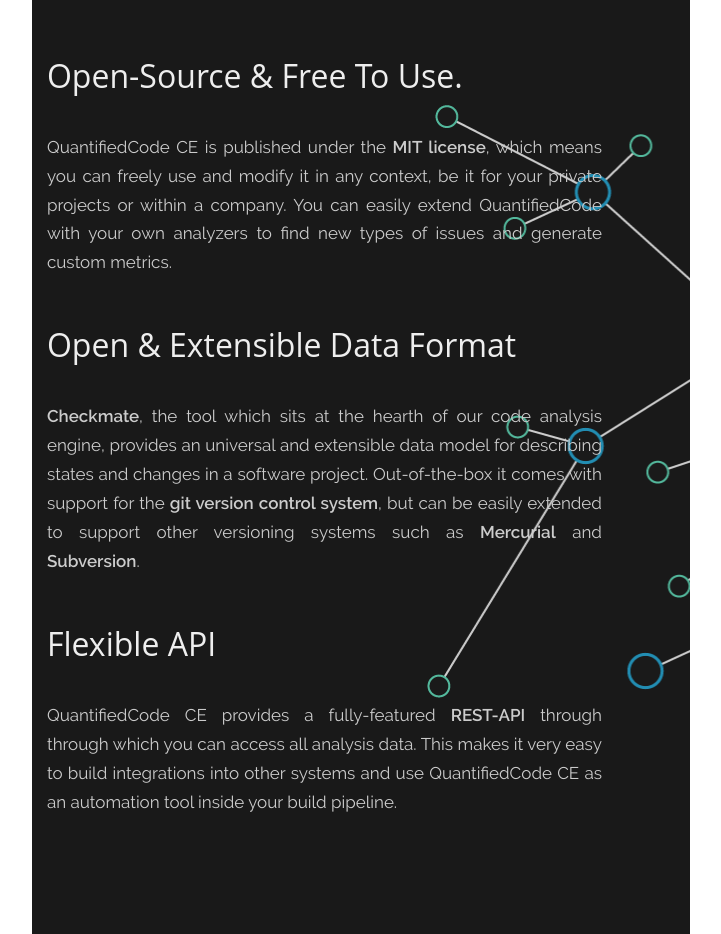
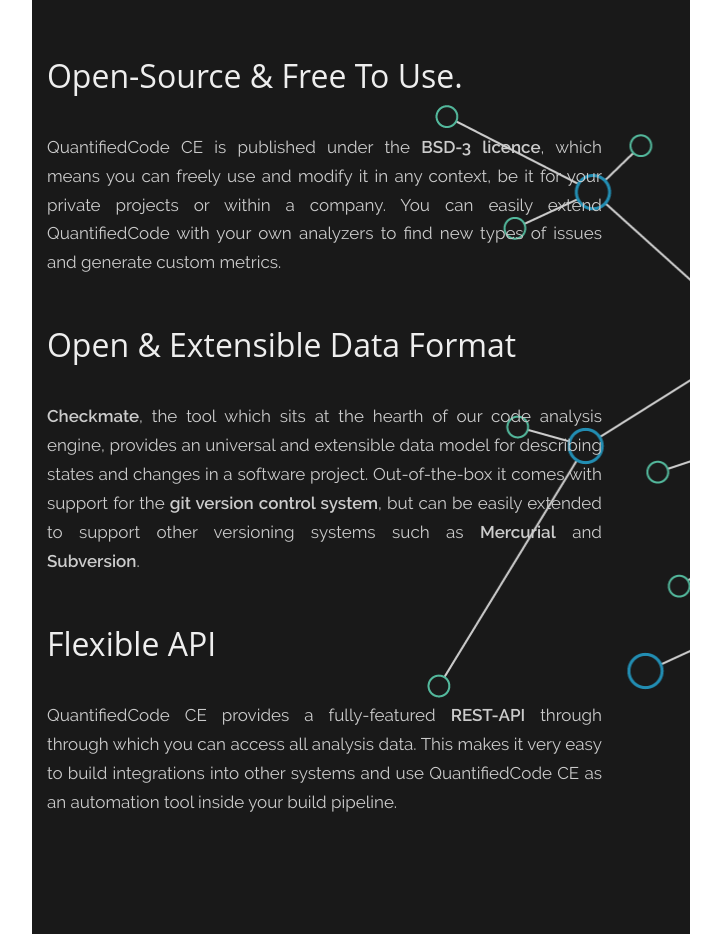
Before and after one commit to quantifiedcode/oss.quantifiedcode.com, a plain HTML site: page index.html in a window 1280 px wide. Shown: the part 1340-2274 px from the top of the page, without its empty margins (224-945 px from the left). Drawn offline with Linux system fonts and the light colour scheme.

Commit message:
Changed MIT to BSD-3

```diff
--- a/index.html
+++ b/index.html
@@ -69,7 +69,7 @@
                               <div class="description">
                                   <h3>Open-Source &amp; Free To Use.</h3>
                                   <p>
-                                      QuantifiedCode CE is published under the <strong>MIT license</strong>, which means you can freely use and modify it in any context, be it for your private projects or within a company. You can easily extend QuantifiedCode with your own analyzers to find new types of issues and generate custom metrics.
+                                      QuantifiedCode CE is published under the <strong>BSD-3 licence</strong>, which means you can freely use and modify it in any context, be it for your private projects or within a company. You can easily extend QuantifiedCode with your own analyzers to find new types of issues and generate custom metrics.
                                   </p>
                                   <h3>Open &amp; Extensible Data Format</h3>
                                   <p>
```
